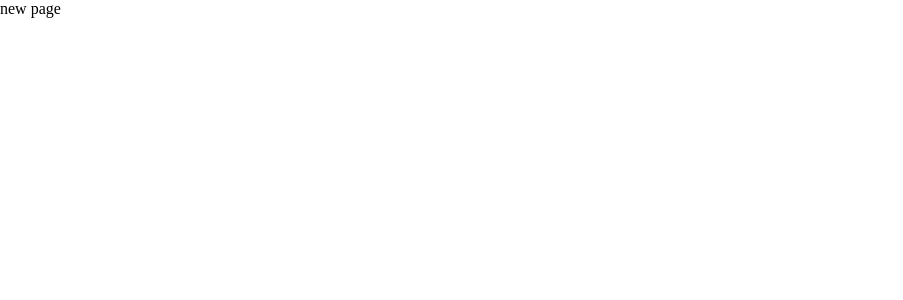
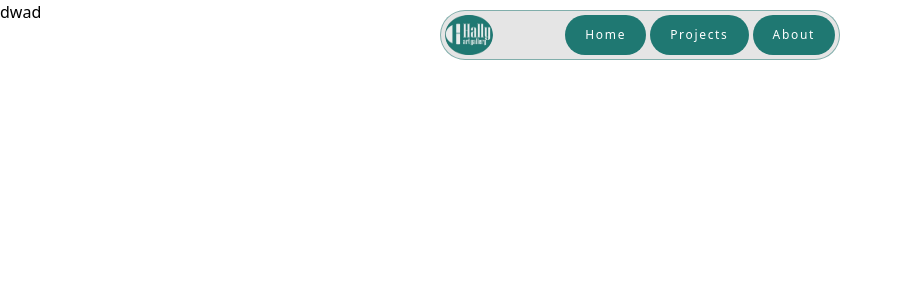
Before and after one commit to Davran-Fr/hally-design-landing, a Next.js app: page / in a window 1280 px wide. Shown: the top 300 px of the page, without its empty margins (0-903 px from the left). Built offline with nearby package versions, Linux system fonts and the light colour scheme.

Commit message:
add : header

```diff
--- /dev/null
+++ b/app/components/Header.tsx
@@ -0,0 +1,93 @@
+'use client';
+
+import Link from 'next/link';
+import Image from 'next/image';
+import { useState, useEffect } from 'react';
+
+const NAV_LINKS = [
+  { label: 'Home',     href: '/' },
+  { label: 'Projects', href: '/projects' },
+  { label: 'About',    href: '/about' },
+];
+
+export default function Header() {
+  const [scrolled,  setScrolled]  = useState(false);
+  const [menuOpen,  setMenuOpen]  = useState(false);
+
+  useEffect(() => {
+    const onScroll = () => setScrolled(window.scrollY > 24);
+    window.addEventListener('scroll', onScroll, { passive: true });
+    return () => window.removeEventListener('scroll', onScroll);
+  }, []);
+
+  return (
+    <>
+      {/* ── Header ── */}
+      <header className={`
+        fixed top-2.5 left-1/2 max-w-[400px] -translate-x-1/2 z-50
+        w-[calc(100%-2rem)] bg-black/10 border border-brand/50
+         backdrop-blur-2xl rounded-full overflow-hidden
+        transition-all duration-500
+        ${scrolled ? 'shadow-[0_8px_40px_rgba(0,0,0,0.18)]' : ''}
+      `}>
+        <div className="flex items-stretch justify-between h-12 px-1 py-1">
+
+          {/* Logo */}
+          <Link href="/" className="flex relative h-10 w-12 overflow-hidden rounded-full">
+              <Image src="/logo.png" alt="Hally" fill />
+          </Link>
+
+          {/* Desktop Nav */}
+          <nav className="hidden md:flex items-stretch gap-1">
+            {NAV_LINKS.map((link) => (
+              <Link
+                key={link.href}
+                href={link.href}
+                className="flex items-center px-5 rounded-4xl bg-brand text-white font-medium hover:bg-brand-dark text-xs tracking-[0.14em] transition-colors duration-200"
+              >
+                {link.label}
+              </Link>
+            ))}
+          </nav>
+
+          {/* Mobile Hamburger */}
+          <button
+            className="md:hidden flex flex-col gap-1.5 p-2"
+            onClick={() => setMenuOpen(!menuOpen)}
+            aria-label="Toggle menu"
+          >
+            <span className={`block h-px w-6 bg-white transition-all duration-300 ${menuOpen ? 'translate-y-[5px] rotate-45' : ''}`} />
+            <span className={`block h-px w-6 bg-white transition-all duration-300 ${menuOpen ? 'opacity-0' : ''}`} />
+            <span className={`block h-px w-6 bg-white transition-all duration-300 ${menuOpen ? '-translate-y-[5px] -rotate-45' : ''}`} />
+          </button>
+        </div>
+      </header>
+
+      {/* Mobile Menu */}
+      <div
+        className={`fixed top-20 left-1/2 -translate-x-1/2 w-[calc(100%-2rem)] max-w-[800px] z-40 md:hidden overflow-hidden rounded-2xl transition-all duration-300 bg-brand-dark ${menuOpen ? 'max-h-64' : 'max-h-0'}`}
+      >
+        <nav className="flex flex-col px-6 py-5 gap-5">
+          {NAV_LINKS.map((link) => (
+            <Link
+              key={link.href}
+              href={link.href}
+              className="text-white/80 hover:text-white text-[13px] font-light uppercase tracking-[0.18em] transition-colors duration-200 border-b border-white/10 pb-4"
+              onClick={() => setMenuOpen(false)}
+            >
+              {link.label}
+            </Link>
+          ))}
+          <Link
+            href="/contact"
+            className="self-start px-5 py-2 text-[12px] font-medium uppercase tracking-[0.16em] text-brand bg-white hover:bg-white/90 transition-colors"
+            style={{ clipPath: 'polygon(10px 0%, 100% 0%, calc(100% - 10px) 100%, 0% 100%)' }}
+            onClick={() => setMenuOpen(false)}
+          >
+            Contact
+          </Link>
+        </nav>
+      </div>
+    </>
+  );
+}
--- a/app/globals.css
+++ b/app/globals.css
@@ -1,2 +1,13 @@
-*, *::before, *::after { box-sizing: border-box; margin: 0; padding: 0; }
-html, body { height: 100%; overflow: hidden; background: #ffffff; }
+@import "tailwindcss";
+
+@theme {
+  --color-brand: #1F7872;
+  --color-brand-dark: #195f5a;
+  --color-brand-light: #2a9d8f;
+}
+
+:root {
+  --color-brand: #1F7872;
+  --color-brand-dark: #195f5a;
+  --color-brand-light: #2a9d8f;
+}
--- a/app/layout.tsx
+++ b/app/layout.tsx
@@ -2,6 +2,7 @@ import type { Metadata } from "next";
 import { Geist, Geist_Mono } from "next/font/google";
 import "./globals.css";
 import { SmoothScrollProvider } from "./providers/SmoothScrollProvider";
+import Header from "./components/Header";
 
 const geistSans = Geist({
   variable: "--font-geist-sans",
@@ -29,6 +30,7 @@ export default function RootLayout({
       className={`${geistSans.variable} ${geistMono.variable} h-full antialiased`}
     >
       <body className="min-h-full flex flex-col">
+        <Header />
         <SmoothScrollProvider>{children}</SmoothScrollProvider>
       </body>
     </html>
--- a/app/page.tsx
+++ b/app/page.tsx
@@ -1,7 +1,10 @@
+import HeroSceneLoader from "./components/HeroSceneLoader";
+
 export default function Home() {
   return (
     <main>
-new page
+      {/* <HeroSceneLoader /> */}
+      dwad
     </main>
   );
 }
```
Also changed, not shown: public/logo.png (added).
